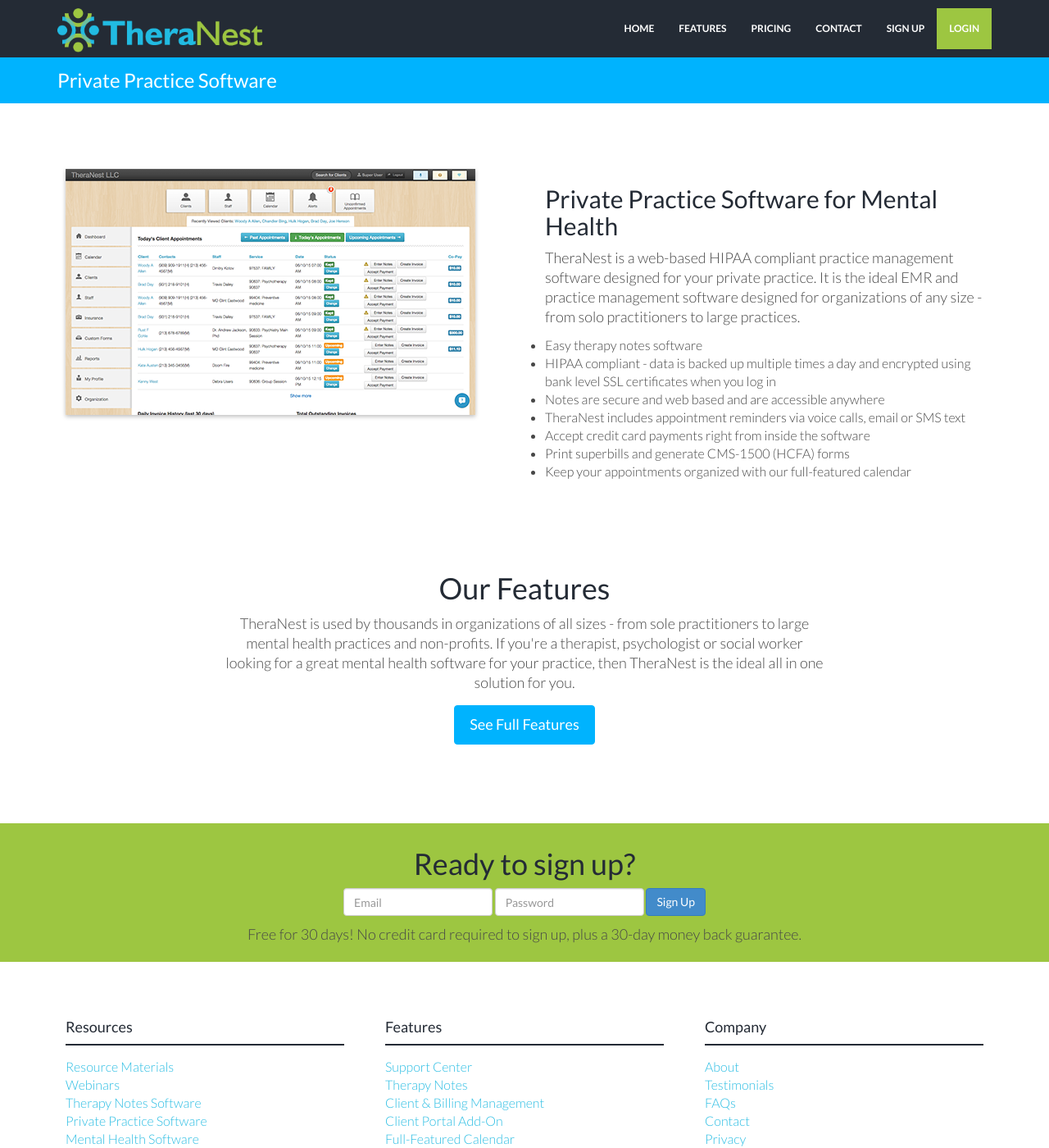
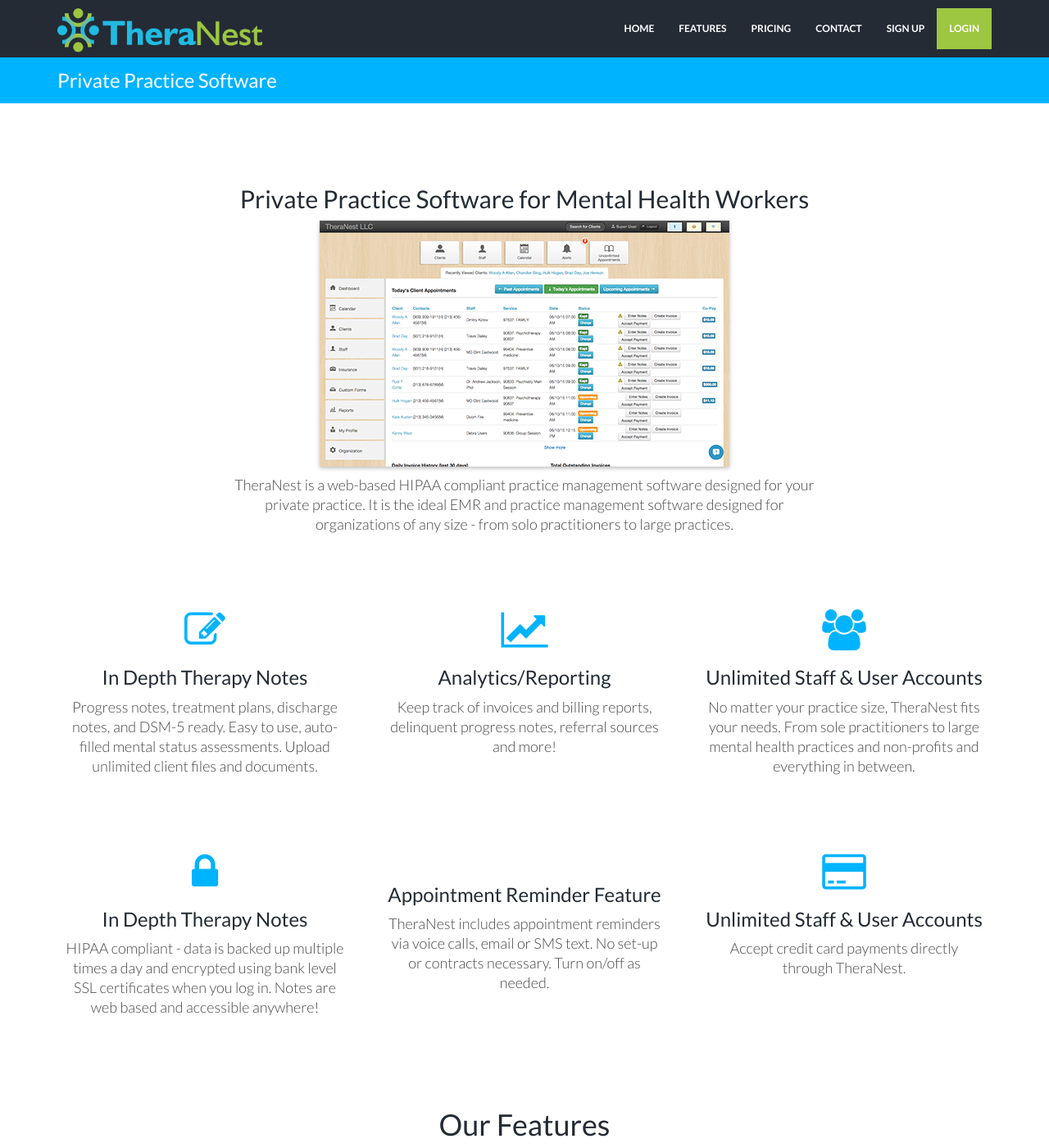
Before and after one commit to kaylacille/theranest-update, a Jekyll site: the page built from private-practice-software.html, in a window 1280 px wide and 1400 px high. Shown: the whole window at 82% size. Built offline with Jekyll 4.4.1, drawn with Linux system fonts in a browser that asks for light colours; nearby versions of some CDN libraries.

Commit message:
Update subpages

```diff
--- a/private-practice-software.html
+++ b/private-practice-software.html
@@ -3,24 +3,52 @@
 title: Private Practice Software
 permalink: /private-practice-software/
 ---
-
-<div class="container mtb">
+<div class="container mtb centered">
     <div class="row">
-        <div class="col-lg-6">
-            <img class="img-responsive" src="{{ "/assets/img/features-mental-health-software-dashboard.png" | prepend: site.baseurl }}" alt="">
-        </div>
-        <div class="col-lg-6">
-            <h2>Private Practice Software for Mental Health</h2>
+        <div class="col-lg-8 col-lg-offset-2">
+            <h2>Private Practice Software for Mental Health Workers</h2>
+             <img class="img-responsive" src="{{ "/assets/img/features-mental-health-software-dashboard.png" | prepend: site.baseurl }}" alt="">
             <p>TheraNest is a web-based HIPAA compliant practice management software designed for your private practice. It is the ideal EMR and practice management software designed for organizations of any size - from solo practitioners to large practices.</p>
-            <ul>
-                <li>Easy therapy notes software</li>
-                <li>HIPAA compliant - data is backed up multiple times a day and encrypted using bank level SSL certificates when you log in</li>
-                <li>Notes are secure and web based and are accessible anywhere</li>
-                <li>TheraNest includes appointment reminders via voice calls, email or SMS text</li>
-                <li>Accept credit card payments right from inside the software</li>
-                <li>Print superbills and generate CMS-1500 (HCFA) forms</li>
-                <li>Keep your appointments organized with our full-featured calendar</li>
-            </ul>
         </div>
     </div><! --/row -->
 </div><! --/container -->
+
+<div class="container mtb centered features">
+         <div class="row">
+        <div class="col-lg-4">
+            <i class="fa fa-pencil-square-o"></i>
+            <h2>In Depth Therapy Notes</h2>
+            <p>Progress notes, treatment plans, discharge notes, and DSM-5 ready. Easy to use, auto-filled mental status assessments. Upload unlimited client files and documents.</p>
+        </div>
+        <div class="col-lg-4">
+            <i class="fa fa-line-chart"></i>
+            <h2>Analytics/Reporting</h2>
+            <p>Keep track of invoices and billing reports, delinquent progress notes, referral sources and more!</p>
+        </div>
+        <div class="col-lg-4">
+            <i class="fa fa-users"></i>
+            <h2>Unlimited Staff & User Accounts</h2>
+            <p>No matter your practice size, TheraNest fits your needs. From sole practitioners to large mental health practices and non-profits and everything in between.</p>
+        </div>
+    </div><!-- --/row ---->
+</div>
+
+<div class="container mtb centered features">
+         <div class="row">
+        <div class="col-lg-4">
+            <i class="fa fa-lock"></i>
+            <h2>In Depth Therapy Notes</h2>
+            <p>HIPAA compliant - data is backed up multiple times a day and encrypted using bank level SSL certificates when you log in. Notes are web based and accessible anywhere!</p>
+        </div>
+        <div class="col-lg-4">
+            <i class="fa fa-line-comment"></i>
+            <h2>Appointment Reminder Feature</h2>
+            <p>TheraNest includes appointment reminders via voice calls, email or SMS text. No set-up or contracts necessary. Turn on/off as needed.</p>
+        </div>
+        <div class="col-lg-4">
+            <i class="fa fa-credit-card"></i>
+            <h2>Unlimited Staff & User Accounts</h2>
+            <p>Accept credit card payments directly through TheraNest.</p>
+        </div>
+    </div><!-- --/row ---->
+</div>
```
Also changed, not shown: mental-health-software.html (+20 -0 lines).
